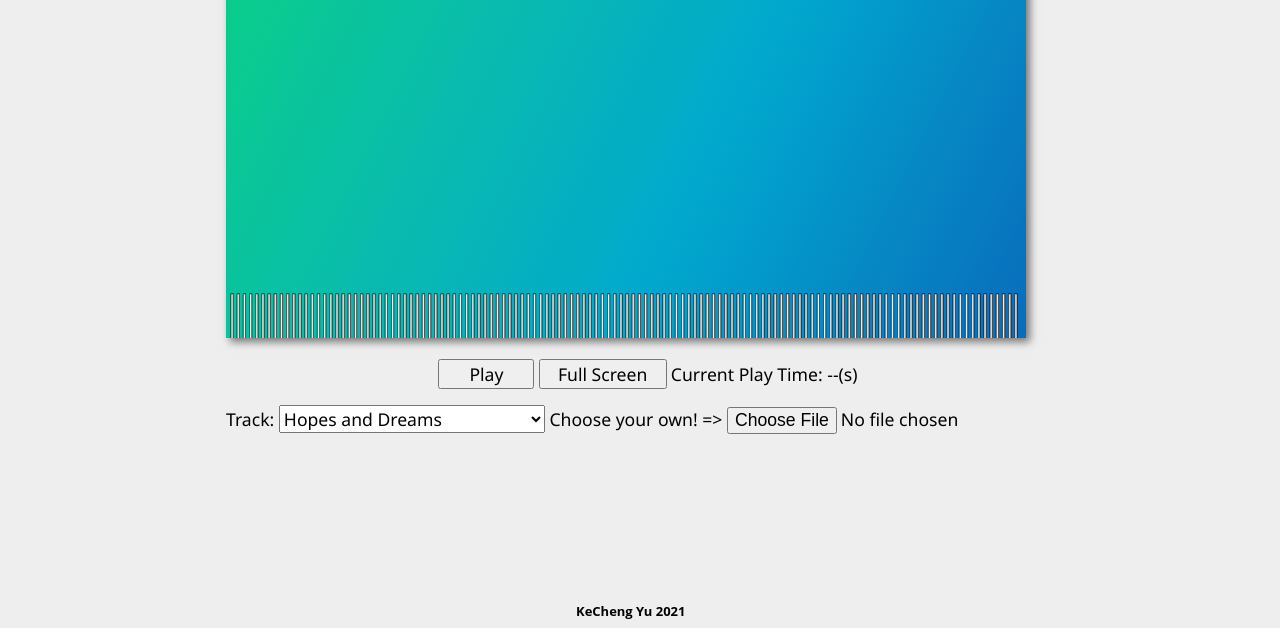
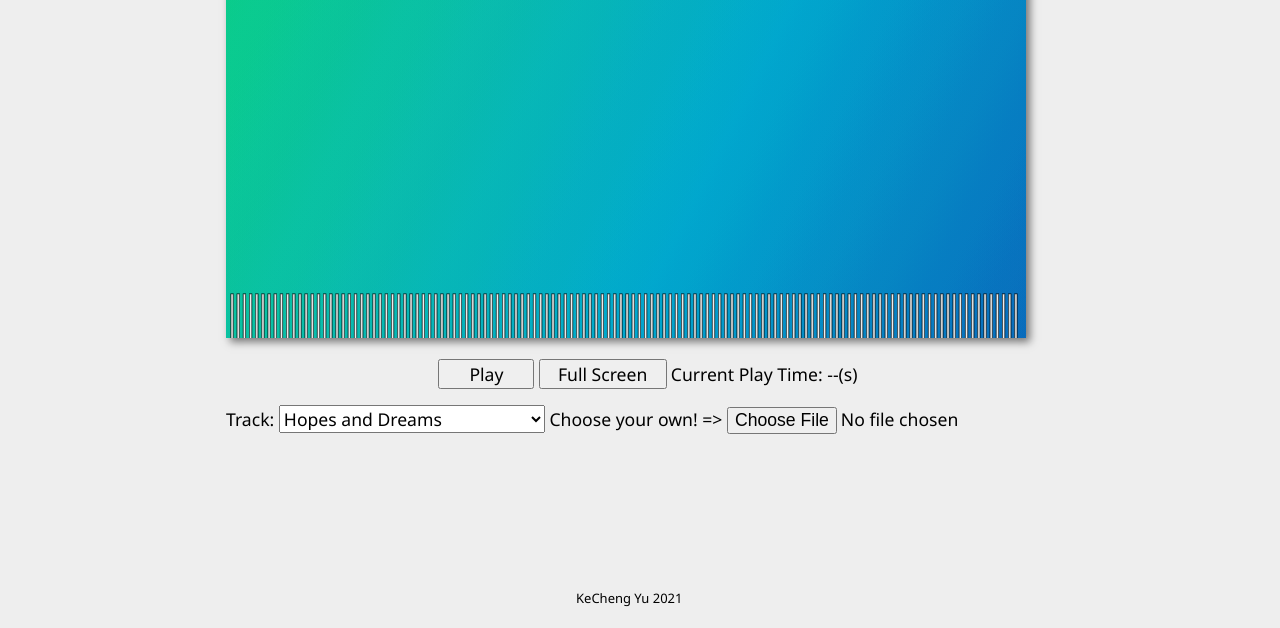
Before and after one commit to kxy3643/Visuali-Mixer, a plain HTML site: page index.html in a window 1280 px wide. Shown: the part 172-800 px from the top of the page. Drawn offline with Linux system fonts and the light colour scheme.

Commit message:
Footer fix

```diff
--- a/styles/default-styles.css
+++ b/styles/default-styles.css
@@ -19,14 +19,6 @@ footer{
   display: flex;
   align-content: flex-end;
   justify-content: center;
-}
-
-footer p{
-  margin: 0 0 0 0;
-  padding: 0 0 0 0;
-  color: #000;
-  font-family: "Open Sans";
-  font-weight: bold;
 }
 
 main label{
```
